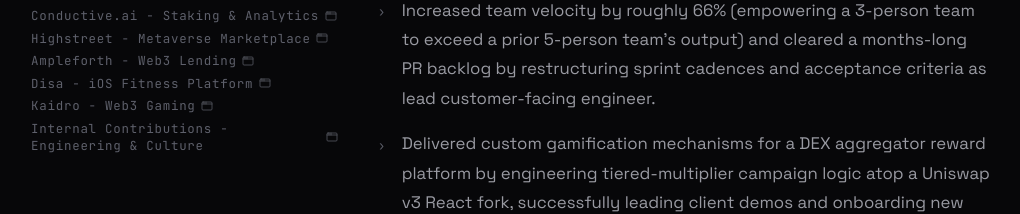
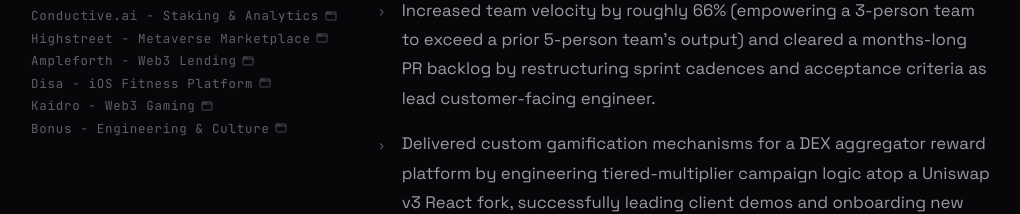
Before and after one commit to surudhb/surudhb.github.io, a React (Vite) app: page / in a window 1280 px wide. Shown: the part 4303-4517 px from the top of the page, without its empty margins (129-1149 px from the left). Built offline with nearby package versions, Linux system fonts and the light colour scheme; no server answers.

Commit message:
feat(content): update SWE bonus contributions label to Bonus - Engineering & Culture

```diff
--- a/src/data/experience.ts
+++ b/src/data/experience.ts
@@ -327,7 +327,7 @@
         tags: ['TYPESCRIPT', 'NEXT.JS', 'RONIN NETWORK', 'SMART CONTRACTS', 'WEB3 GAMING']
       },
       {
-        label: 'Internal Contributions - Engineering & Culture',
+        label: 'Bonus - Engineering & Culture',
         title: 'HYPOTENUSE LABS — ENGINEERING CULTURE & INTERNAL CONTRIBUTIONS',
         engagementWindow: 'Jun 2021 – Apr 2024',
         role: 'Software Engineer',
```
